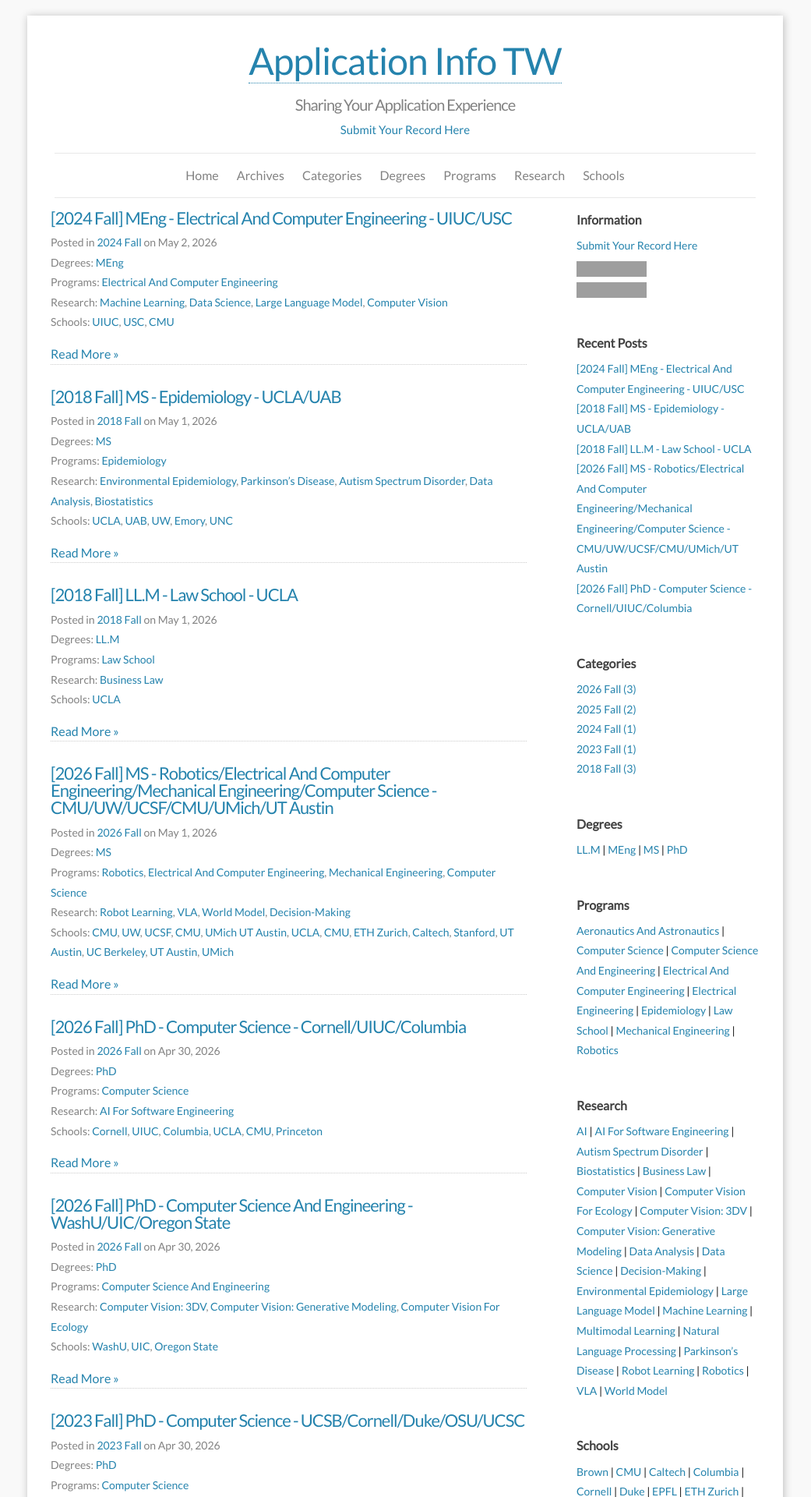
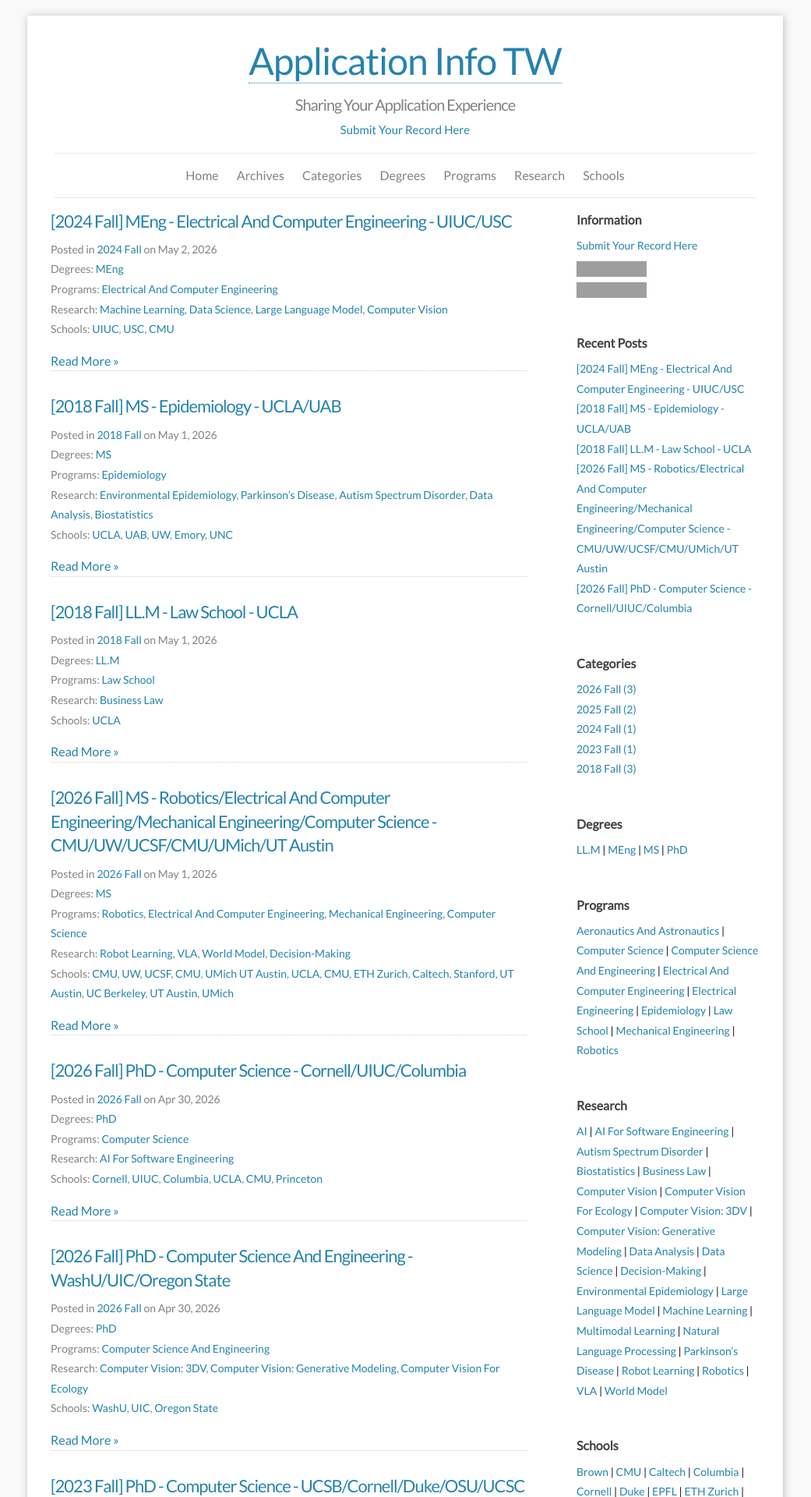
Before and after one commit to tw-apply-info/tw-apply-info.github.io, a Jekyll site: the page built from index.html, in a window 1280 px wide. Shown: the top 1920 px of the page at 78% size, without its empty margins (120-1161 px from the left). Built offline with Jekyll 4.4.1, drawn with Linux system fonts in a browser that asks for light colours; the list of posts is cut into pages by our own code; grey boxes are pictures that could not be loaded.

Commit message:
title spacing

```diff
--- a/_sass/_layout.scss
+++ b/_sass/_layout.scss
@@ -178,6 +178,7 @@
 .post-link {
   display: block;
   font-size: 22px;
+  line-height: 1.4;
   &:visited { color: $brand-top-color; }
   &:hover { color: #669900; text-decoration: underline; }
 }
@@ -211,7 +212,7 @@
 .post-title {
   font-size: 22px;
   letter-spacing: -1px;
-  line-height: 1;
+  line-height: 1.4;
 }
 
 
```
